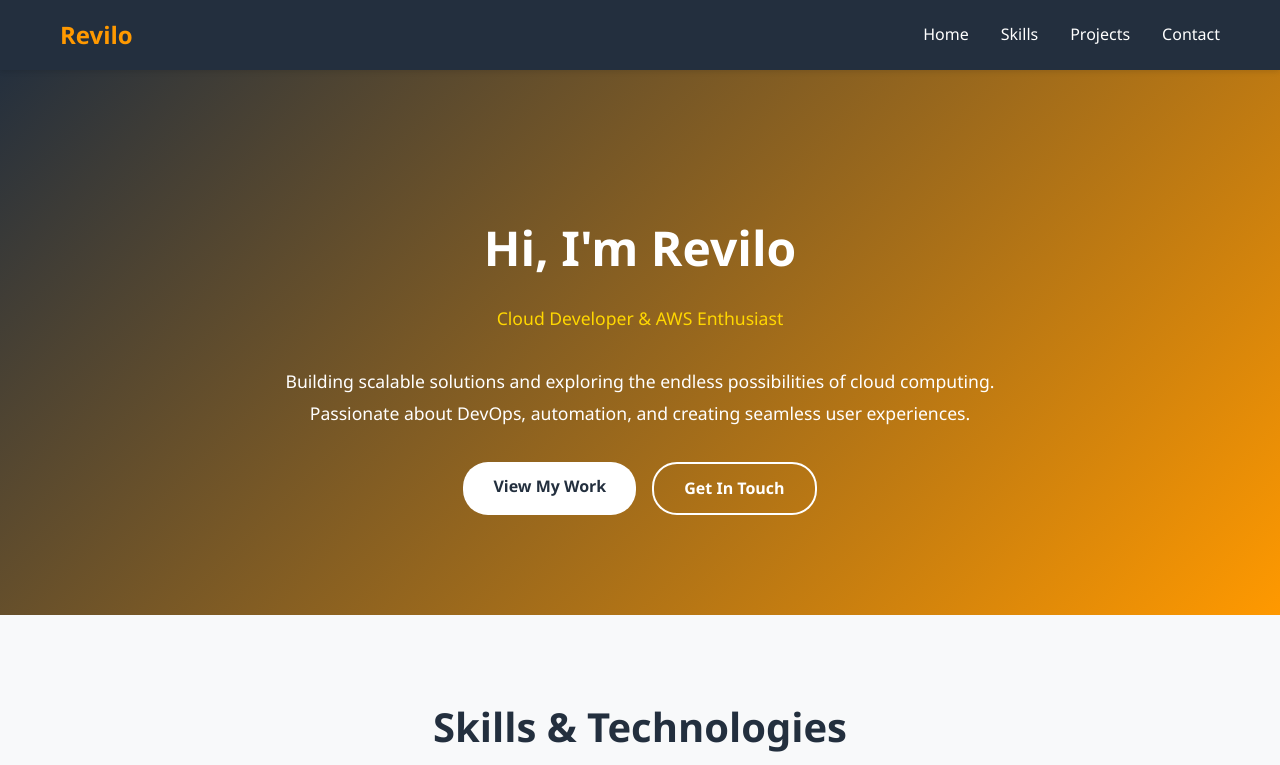
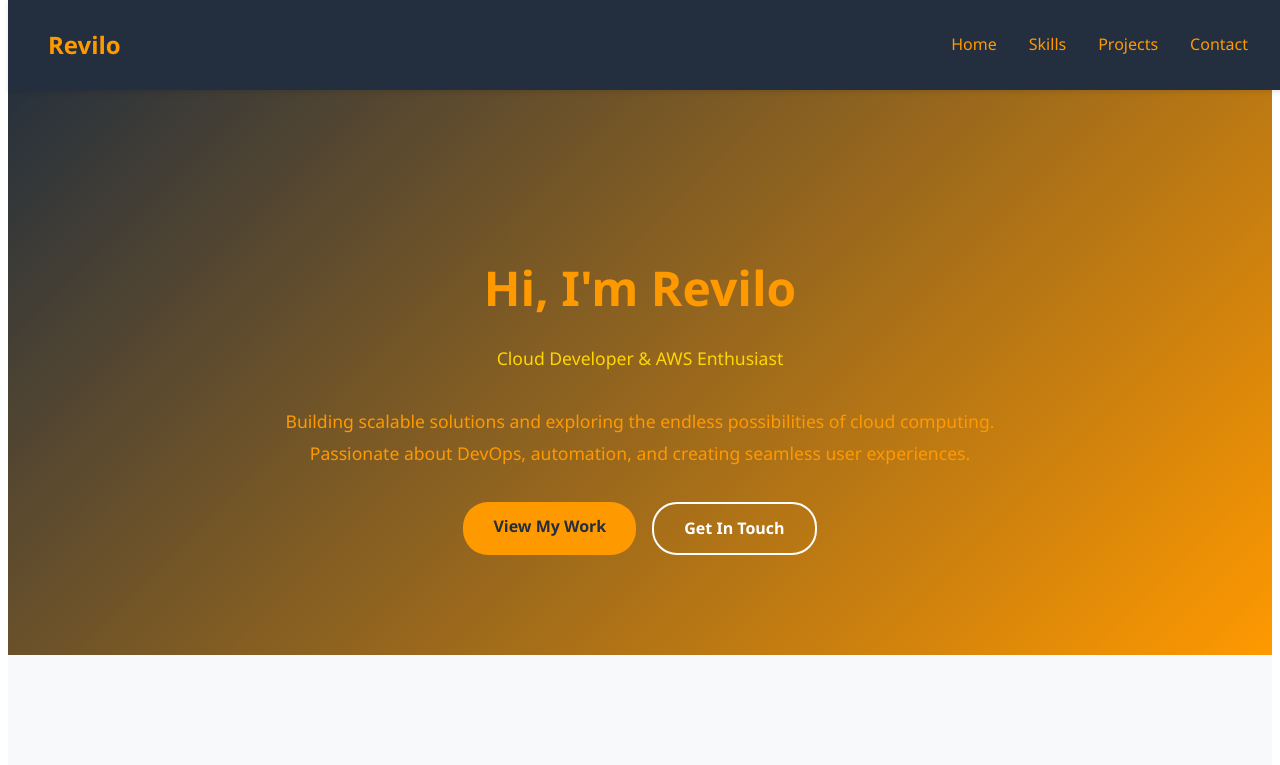
Before and after one commit to Harryclark20/portfolio-website, a plain HTML site: page index.html in a window 1280 px wide. Shown: the top 765 px of the page. Drawn offline with Linux system fonts and the light colour scheme.

Commit message:
Update aws-cloud.css

```diff
--- a/aws-cloud.css
+++ b/aws-cloud.css
@@ -1,9 +1,3 @@
-        * {
-            margin: 0;
-            padding: 0;
-            box-sizing: border-box;
-        }
-
         body {
             font-family: 'Segoe UI', Tahoma, Geneva, Verdana, sans-serif;
             line-height: 1.6;
@@ -47,7 +41,7 @@
         }
 
         .nav-links a {
-            color: white;
+            color: #FF9900;
             text-decoration: none;
             transition: color 0.3s;
         }
@@ -59,7 +53,7 @@
         /* Hero Section */
         .hero {
             background: linear-gradient(135deg, #232F3E 0%, #FF9900 100%);
-            color: white;
+            color: #FF9900;
             padding: 150px 20px 100px;
             text-align: center;
             margin-top: 60px;
@@ -100,7 +94,7 @@
         }
 
         .btn-primary {
-            background: white;
+            background: #FF9900;
             color: #232F3E;
         }
 
```
